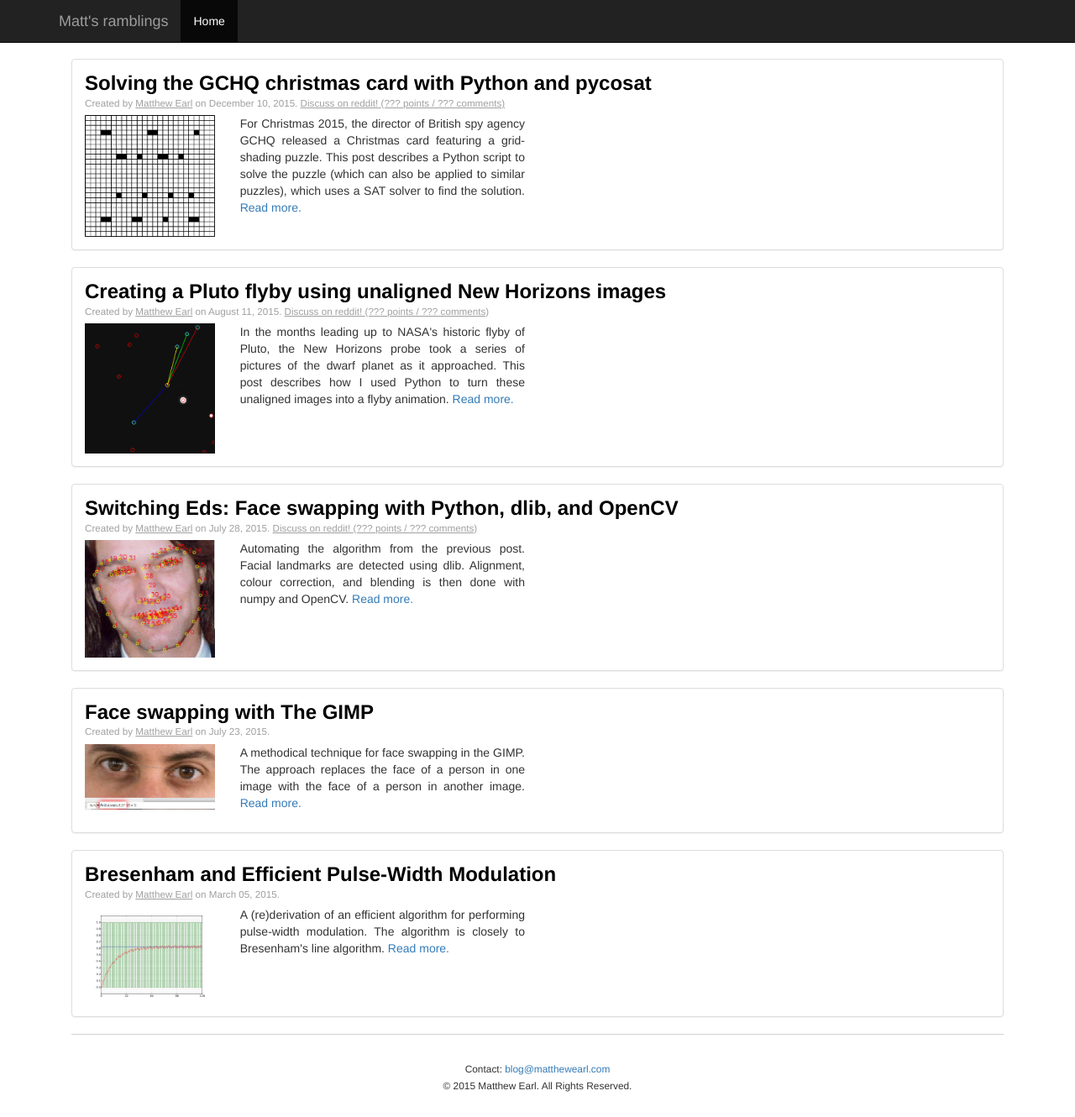
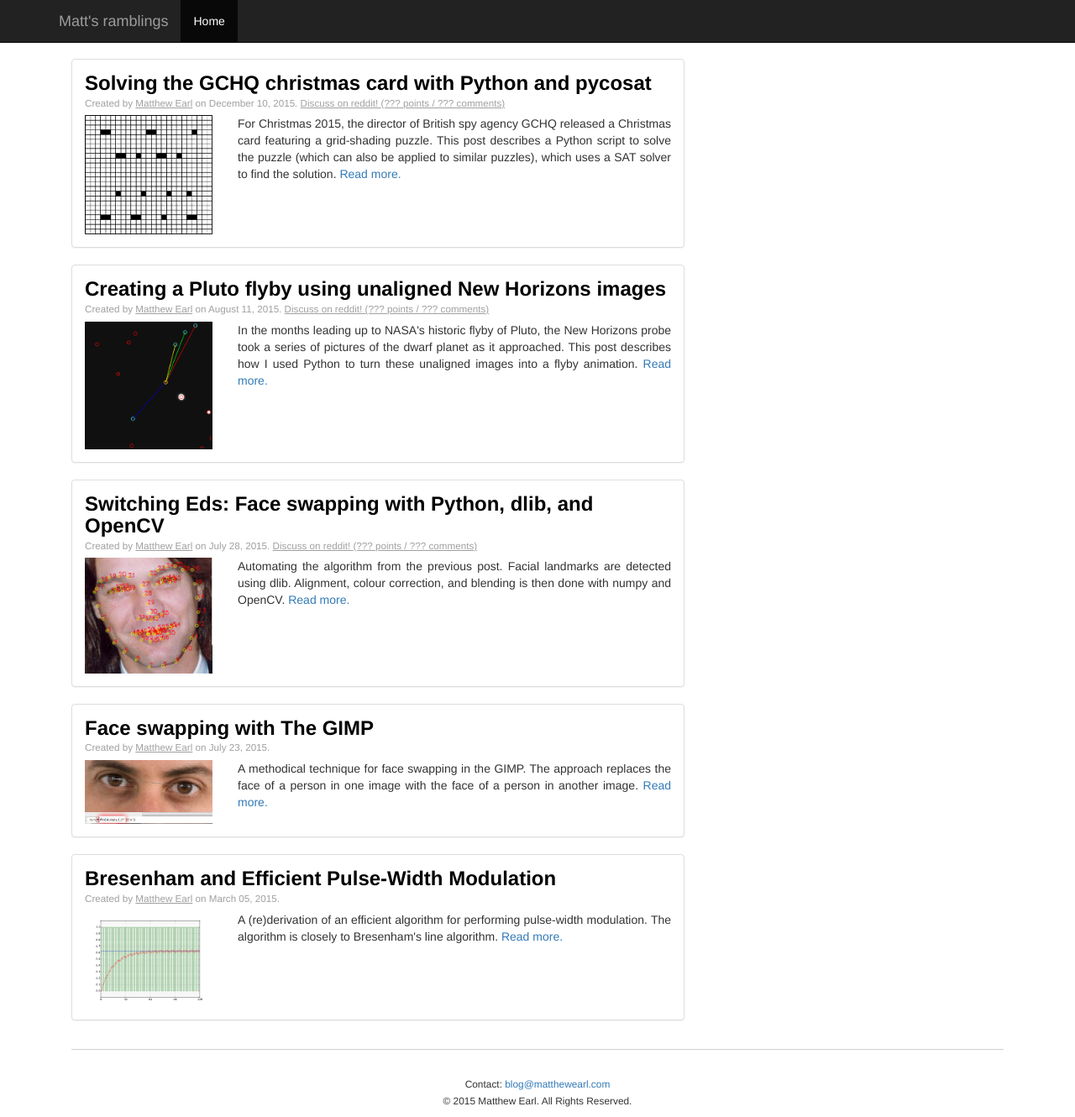
Before and after one commit to matthewearl/matthewearl.github.io, a Jekyll site: the page built from index.html, in a window 1280 px wide and 1330 px high. Shown: the whole window at 84% size. Built offline with Jekyll 4.4.1, drawn with Linux system fonts in a browser that asks for light colours; nearby versions of some CDN libraries; the list of posts is cut into pages by our own code.

Commit message:
Make the panel surrounding posts on the index page fit the text more tightly

```diff
--- a/index.html
+++ b/index.html
@@ -8,6 +8,8 @@
 <br />
 <div class="post-summary">
   {% for post in site.posts %}
+    <div class="row">
+      <div class="col-md-8">
         <div class="panel panel-default">
           <div class="panel-body">
             {% if post.h1title %}
@@ -25,12 +27,12 @@
               {% endif %}
             </div>
             <div class="row">
-          <div class="col-md-2">
+              <div class="col-md-3">
                 {% if post.thumbimage %}
                   {% include img.html src=post.thumbimage alt="Header" %}
                 {% endif %}
               </div>
-          <div class="col-md-4">
+              <div class="col-md-9">
                   <p>
                     {% if post.summary %}
                       {{ post.summary }}
@@ -38,9 +40,11 @@
                     <a href="{{ post.url }}">Read more.</a>
                   </p>
               </div>
-          <div class="col-md-4"></div>
             </div>
           </div>
         </div>
+      </div>
+      <div class="col-md-4"></div>
+    </div>
   {% endfor %}
 </div>
```
Lines whose indentation alone changed are shown as unchanged.
